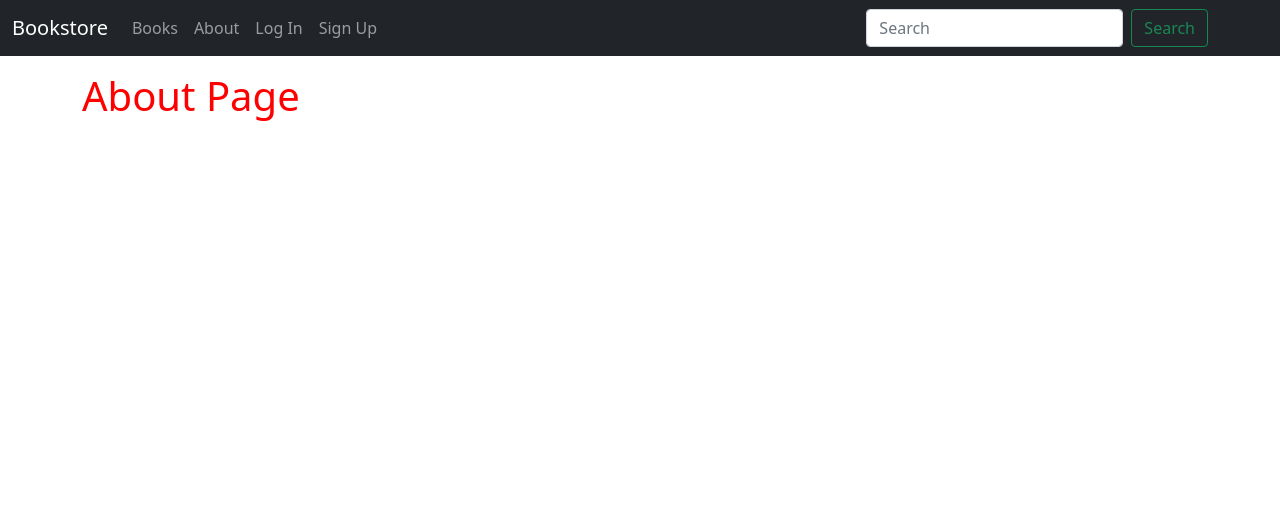
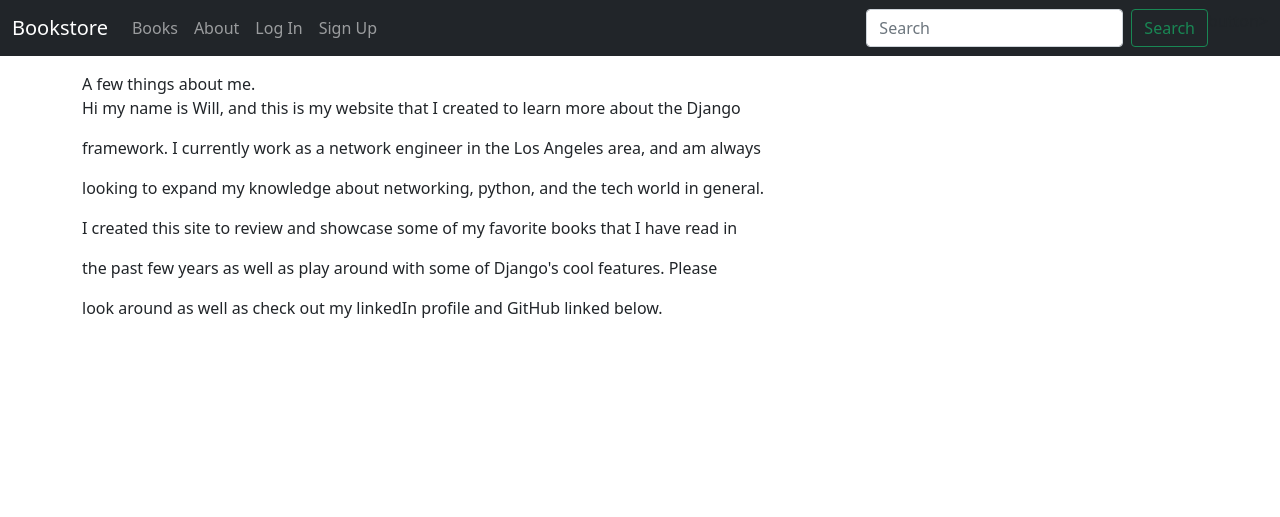
Before and after one commit to BartlebyTS/exploring_django, a Django app: template templates/about.html in a window 1280 px wide. Shown: the top 517 px of the page. Run offline with Django 4.2, Linux system fonts and the light colour scheme; the template is opened without the code that fills it, so the values that code supplies are empty.

Commit message:
Personal 1
First changes to make the website into my own.

```diff
--- a/books/admin.py
+++ b/books/admin.py
@@ -8,6 +8,6 @@ class BookAdmin(admin.ModelAdmin):
     inlines = [
         ReviewInline,
     ]
-    list_display = ('title', 'author', 'price',)
+    list_display = ('title', 'author', )
 
 admin.site.register(Book, BookAdmin)
--- a/djang0_project/settings.py
+++ b/djang0_project/settings.py
@@ -29,7 +29,7 @@ SECRET_KEY = env('DJANGO_SECRET_KEY')
 # SECURITY WARNING: don't run with debug turned on in production!
 DEBUG = env.bool('DJANGO_DEBUG', default=False)
 
-ALLOWED_HOSTS = ["localhost", "127.0.0.1"]
+ALLOWED_HOSTS = ["localhost", "127.0.0.1",]
 
 
 # Application definition
@@ -176,7 +176,7 @@ import socket
 hostname, _, ips = socket.gethostbyname_ex(socket.gethostname())
 INTERNAL_IPS = [ip[:-1] + '1' for ip in ips]
 
-SECURE_SSL_REDIRECT = env.bool('DJANGO_SECURE_REDIRECT', default=True)
+SECURE_SSL_REDIRECT = env.bool('DJANGO_SECURE_REDIRECT', default=False)
 
 SECURE_HSTS_SECONDS = env.int('DJANGO_SECURE_HSTS_SECONDS', default=2592000)
 SECURE_HSTS_INCLUDE_SUBDOMAINS = env.bool('DJANGO_SECURE_HSTS_INCLUDE_SUBDOMAINS',
--- a/templates/about.html
+++ b/templates/about.html
@@ -1,7 +1,12 @@
 {% extends "_base.html" %}
+{% block content %}
+{% block title %}A few things about me.{% endblock title %}
 
-{% block title %}About{% endblock title %}
 
-{% block content %}
-    <h1>About Page</h1>
+    <p>Hi my name is Will, and this is my website that I created to learn more about the Django</p>
+    <p>framework.  I currently work as a network engineer in the Los Angeles area, and am always</p>
+    <p> looking to expand my knowledge about networking, python, and the tech world in general.</p>
+    <p>I created this site to review and showcase some of my favorite books that I have read in</p>
+    <p>the past few years as well as play around with some of Django's cool features.  Please</p>
+    <p>look around as well as check out my linkedIn profile and GitHub linked below.</p>
 {% endblock content %}
--- a/templates/books/book_list.html
+++ b/templates/books/book_list.html
@@ -1,9 +1,10 @@
 <!-- templates/books/book_list.html -->
 {% extends '_base.html' %}
 
-{% block title %}Books{% endblock title %}
+
 
 {% block content %}
+{% block title %}A Collections of Books about Networking and Python.{% endblock title %}
   {% for book in book_list %}
     <div>
       <h2><a href="{{ book.get_absolute_url }}">{{ book.title }}</a></h2>
--- a/templates/home.html
+++ b/templates/home.html
@@ -5,6 +5,6 @@
 {% block title %}Home{% endblock title %}
 
 {% block content %}
-  <h1>This is our home page.</h1>
-  <img class="bookcover" src="{% static 'images/dfp.jpg' %}">
+  <h1>Will's Website</h1>
+  <img class="bookcover" src="{% static 'images/submarine.png' %}">
 {% endblock content %}
```
Also changed, not shown: static/images/submarine.png (added).
